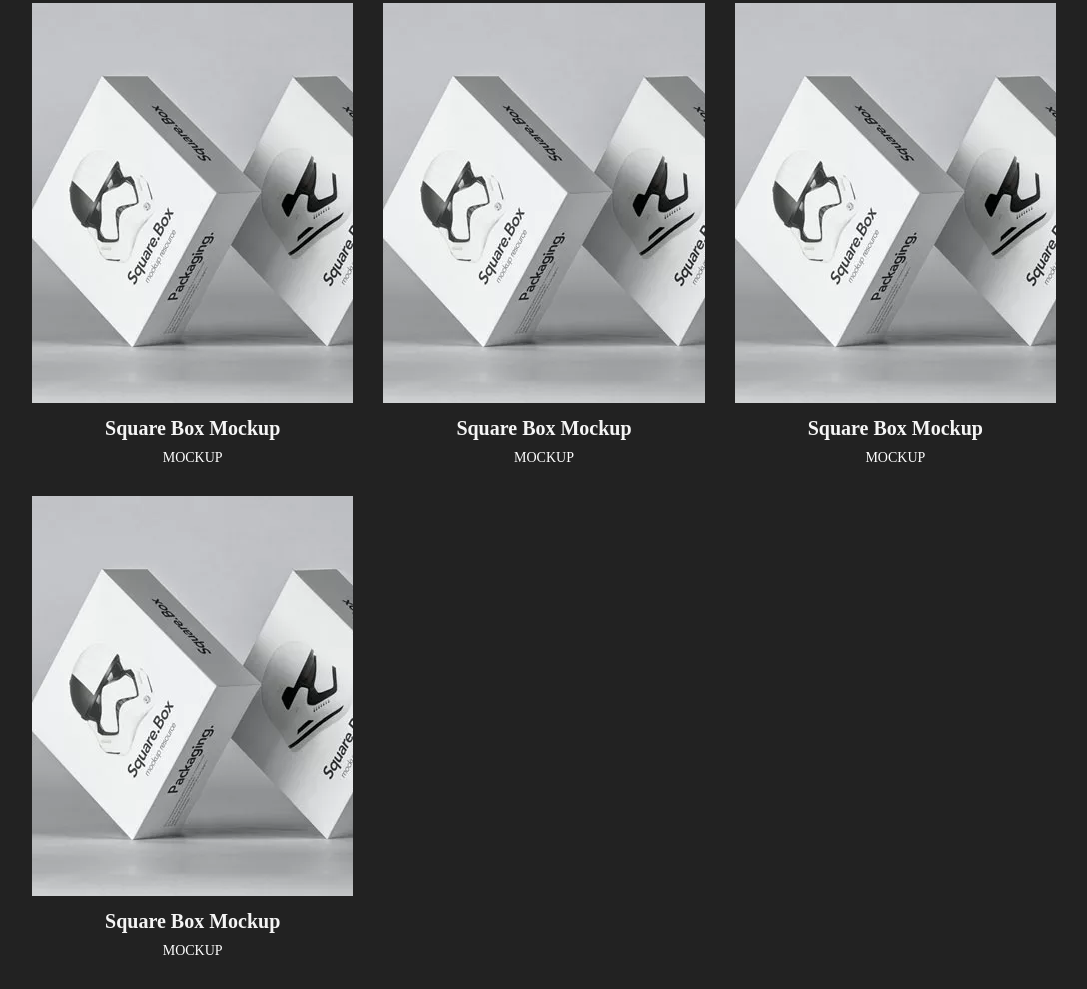
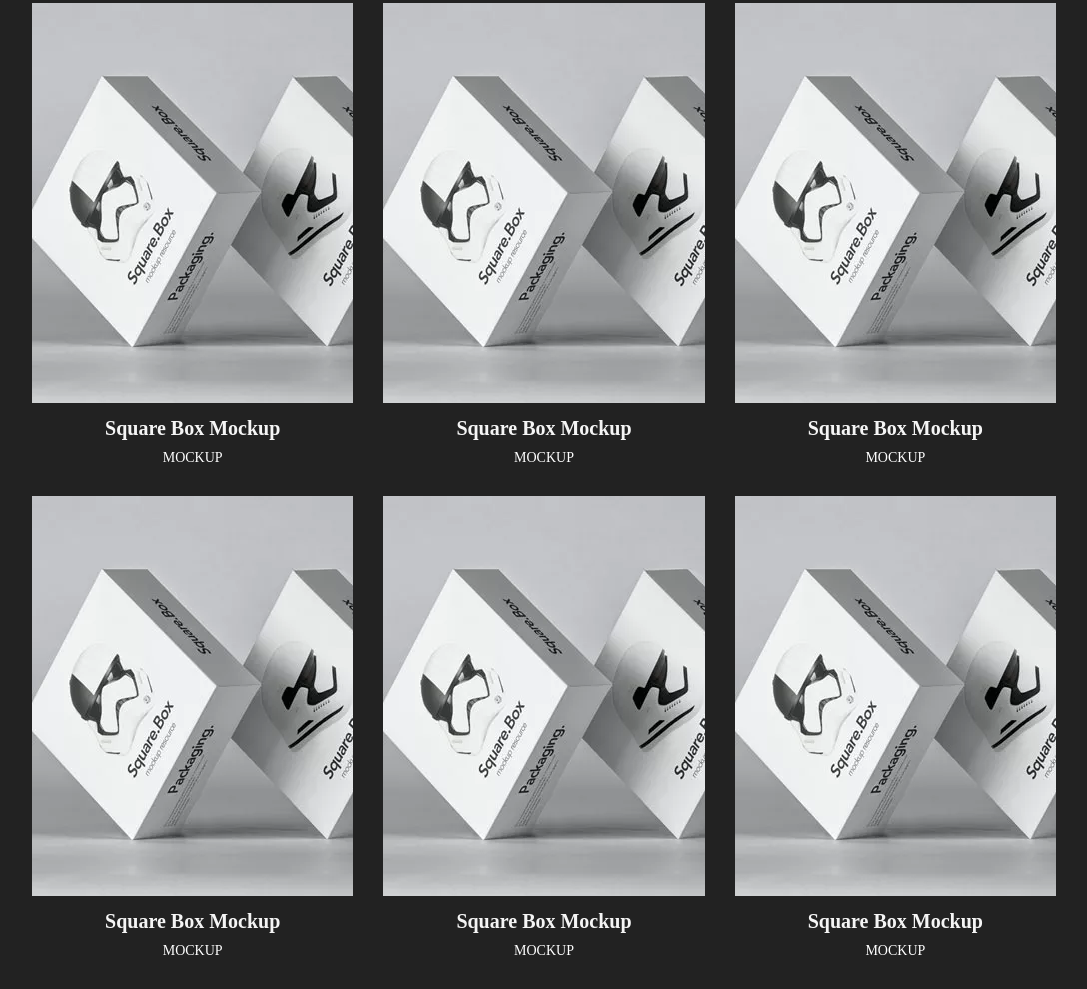
Before and after one commit to Jazgold/portfolio-website, a plain HTML site: page portfolio-website/index.html in a window 1280 px wide. Shown: the part 1000-1989 px from the top of the page, without its empty margins (96-1183 px from the left). Drawn offline with Linux system fonts and the light colour scheme.

Commit message:
core: updated portfolio section

```diff
--- a/portfolio-website/index.html
+++ b/portfolio-website/index.html
@@ -82,6 +82,16 @@
                         <h3>Square Box Mockup</h3>
                         <p>Mockup</p>
                     </div>
+                    <div class="item">
+                        <img src="images/p1.webp" alt="">
+                        <h3>Square Box Mockup</h3>
+                        <p>Mockup</p>
+                    </div>
+                    <div class="item">
+                        <img src="images/p1.webp" alt="">
+                        <h3>Square Box Mockup</h3>
+                        <p>Mockup</p>
+                    </div>
                 </div>
         </section>
         <!-- portfolio -->
```
